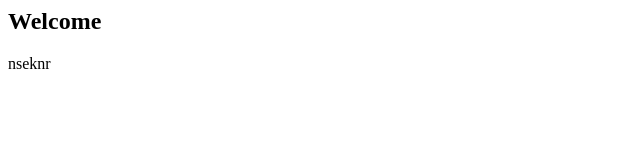
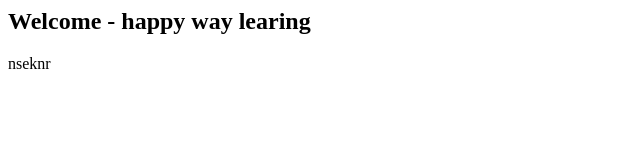
Before and after one commit to dineshkhannam/testv1, a plain HTML site: page index.html in a window 1280 px wide. Shown: the whole page, without its empty margins (0-640 px from the left). Drawn offline with Linux system fonts and the light colour scheme.

Commit message:
index html updated

```diff
--- a/index.html
+++ b/index.html
@@ -1,6 +1,6 @@
 <html>
 	<title> test page </title>
-	<h2> Welcome </h2>
+	<h2> Welcome - happy way learing </h2>
 	<body> nseknr </body>
 
 </html>
```
